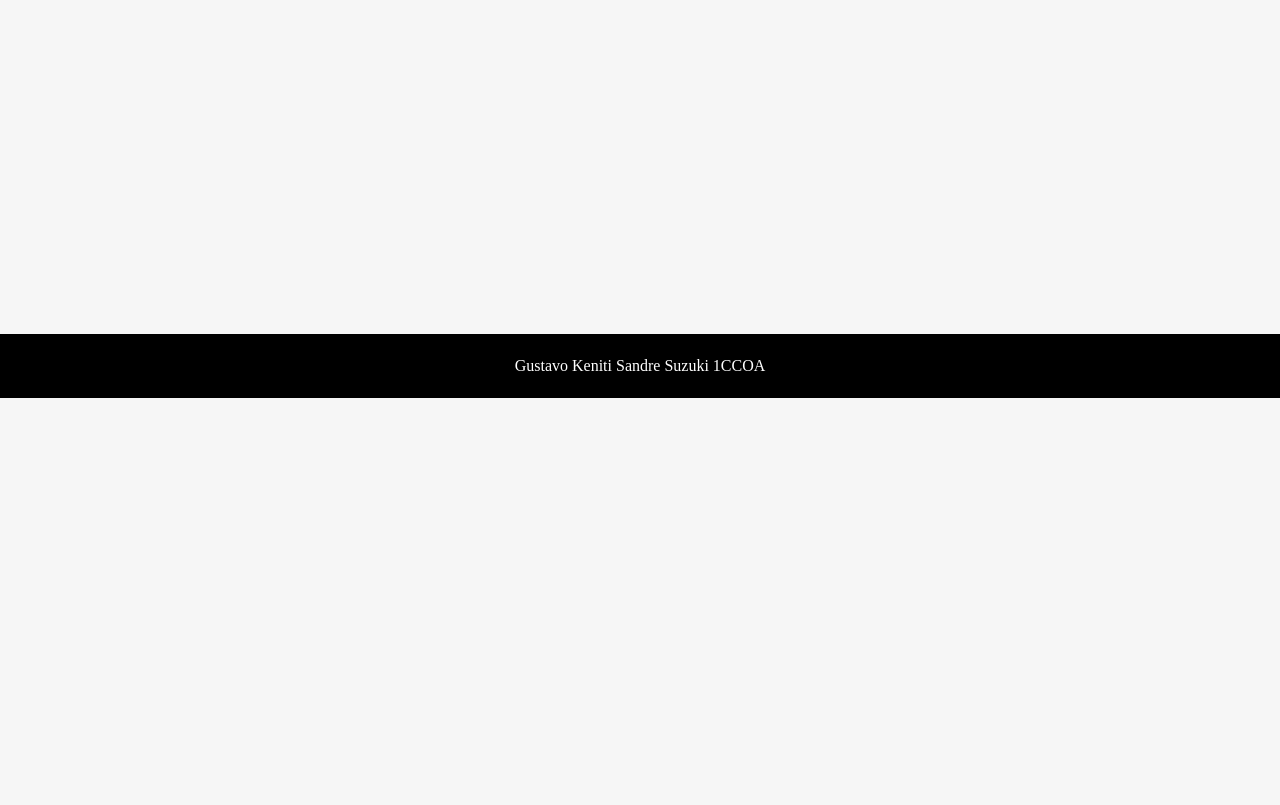
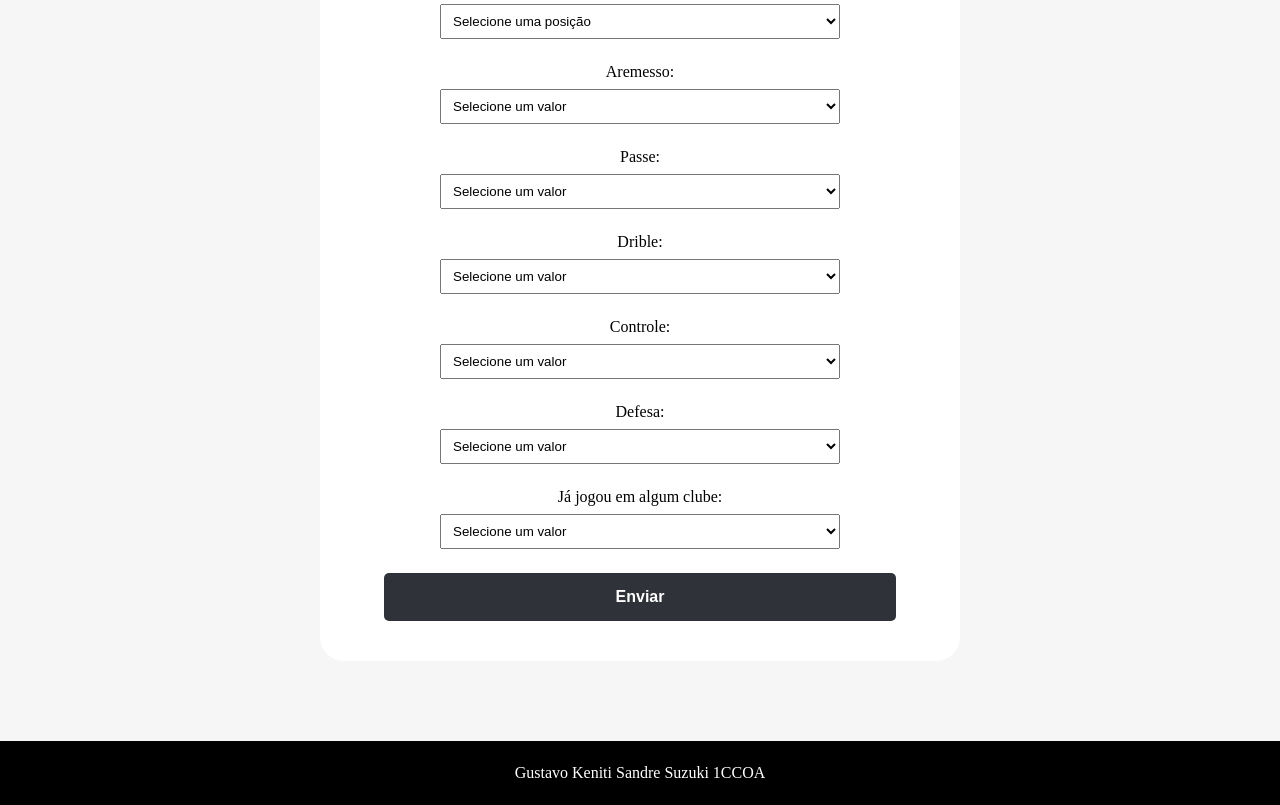
Before and after one commit to gustavokeniti/Projeto-Individual, a plain HTML site: page Algoritmo/questionario.html in a window 1280 px wide. Shown: the part 402-1207 px from the top of the page. Before the commit the page ends 800 px from the top, so only its background shows below. Drawn offline with Linux system fonts and the light colour scheme.

Commit message:
criando questionario

```diff
--- a/Algoritmo/questionario.css
+++ b/Algoritmo/questionario.css
@@ -30,8 +30,67 @@ body {
     justify-content: center;
     align-items: center;
     flex-direction: column;
-    height: 92vh;
+    height: fit-content;
     gap: 4vh;
+}
+
+.container h1 {
+    margin-top: 10vh;
+}
+
+.container .quiz {
+    display: flex;
+    flex-direction: column;
+    background-color: white;
+    width: 50%;
+    border-radius: 3vh;
+    gap: 3vh;
+    align-items: center;
+    margin-bottom: 10vh;
+    padding-bottom: 5vh;
+    padding-top: 5vh;
+}
+
+.container .card {
+    display: flex;
+    justify-content: center;
+    align-items: center;
+    text-align: center;
+    flex-direction: column;
+    gap: 1vh;
+}
+
+.container .card p {
+    padding: 0;
+    margin: 0;
+}
+
+.container .card select {
+    padding: 1vh;
+    width: 50vh;
+}
+
+.container .card input {
+    padding: 1vh;
+    width: 48vh;
+}
+
+.container button {
+    border-radius: 5px;
+    border: none;
+    color: white;
+    background-color: #191c23e6;
+    padding: 15px;
+    font-size: 16px;
+    font-weight: bolder;
+    width: 80%;
+}
+
+.container button:hover {
+    background-color: white;
+    color: #191c23e6;
+    border: 1px solid;
+    cursor: pointer;
 }
 
 .footer {
--- a/Algoritmo/questionario.html
+++ b/Algoritmo/questionario.html
@@ -17,6 +17,116 @@
 
     <div class="container">
         <h1>questionario</h1>
+        <div class="quiz">
+            <div class="card">
+                <p>Idade:</p>
+                <input placeholder="Insira um valor" type="number" id="ipt_idade">
+            </div>
+            <div class="card">
+                <p>Altura:</p>
+                <input placeholder="Insira um valor" type="number" id="ipt_altura">
+            </div>
+            <div class="card">
+                <p>Posição:</p>
+                <select id="ipt_posicao">
+                    <option value="#">Selecione uma posição</option>
+                    <option value="#">Armador</option>
+                    <option value="#">Ala-armador</option>
+                    <option value="#">Ala</option>
+                    <option value="#">Ala-pivô</option>
+                    <option value="#">Pivô</option>
+                </select>
+            </div>
+            <div class="card">
+                <p>Aremesso:</p>
+                <select id="ipt_arremesso">
+                    <option value="#">Selecione um valor</option>
+                    <option value="#">1</option>
+                    <option value="#">2</option>
+                    <option value="#">3</option>
+                    <option value="#">4</option>
+                    <option value="#">5</option>
+                    <option value="#">6</option>
+                    <option value="#">7</option>
+                    <option value="#">8</option>
+                    <option value="#">9</option>
+                    <option value="#">10</option>
+                </select>
+            </div>
+            <div class="card">
+                <p>Passe:</p>
+                <select id="ipt_passe">
+                    <option value="#">Selecione um valor</option>
+                    <option value="#">1</option>
+                    <option value="#">2</option>
+                    <option value="#">3</option>
+                    <option value="#">4</option>
+                    <option value="#">5</option>
+                    <option value="#">6</option>
+                    <option value="#">7</option>
+                    <option value="#">8</option>
+                    <option value="#">9</option>
+                    <option value="#">10</option>
+                </select>
+            </div>
+            <div class="card">
+                <p>Drible:</p>
+                <select id="ipt_drible">
+                    <option value="#">Selecione um valor</option>
+                    <option value="#">1</option>
+                    <option value="#">2</option>
+                    <option value="#">3</option>
+                    <option value="#">4</option>
+                    <option value="#">5</option>
+                    <option value="#">6</option>
+                    <option value="#">7</option>
+                    <option value="#">8</option>
+                    <option value="#">9</option>
+                    <option value="#">10</option>
+                </select>
+            </div>
+            <div class="card">
+                <p>Controle:</p>
+                <select id="ipt_controle">
+                    <option value="#">Selecione um valor</option>
+                    <option value="#">1</option>
+                    <option value="#">2</option>
+                    <option value="#">3</option>
+                    <option value="#">4</option>
+                    <option value="#">5</option>
+                    <option value="#">6</option>
+                    <option value="#">7</option>
+                    <option value="#">8</option>
+                    <option value="#">9</option>
+                    <option value="#">10</option>
+                </select>
+            </div>
+            <div class="card">
+                <p>Defesa:</p>
+                <select id="ipt_defesa">
+                    <option value="#">Selecione um valor</option>
+                    <option value="#">1</option>
+                    <option value="#">2</option>
+                    <option value="#">3</option>
+                    <option value="#">4</option>
+                    <option value="#">5</option>
+                    <option value="#">6</option>
+                    <option value="#">7</option>
+                    <option value="#">8</option>
+                    <option value="#">9</option>
+                    <option value="#">10</option>
+                </select>
+            </div>
+            <div class="card">
+                <p>Já jogou em algum clube:</p>
+                <select id="ipt_clube">
+                    <option value="#">Selecione um valor</option>
+                    <option value="#">Sim</option>
+                    <option value="#">Não</option>
+                </select>
+            </div>
+            <button onclick="questionario()">Enviar</button>
+        </div>
     </div>
 
     <div class="footer">
```
Also changed, not shown: 4 other files.
